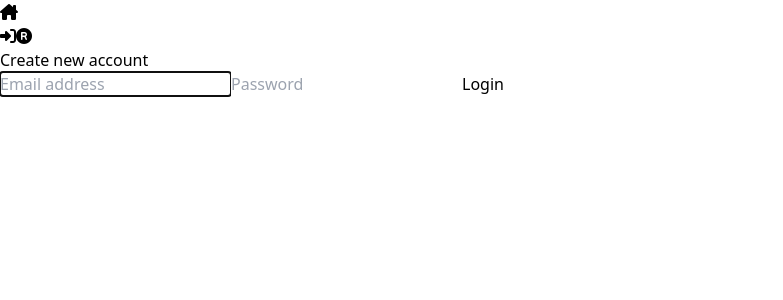
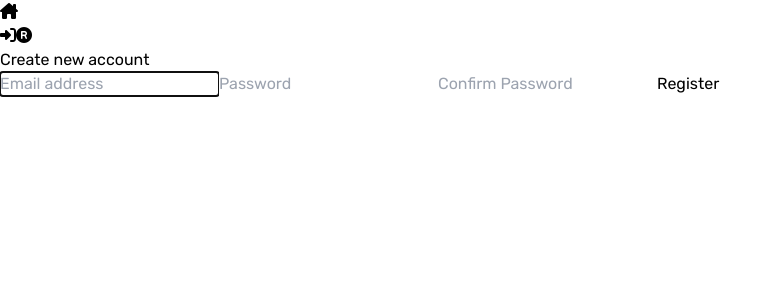
Before and after one commit to Ishrak-Adit07/MERN-Todo, a React (Vite) app in the folder client/: page /register in a window 1280 px wide. Shown: the top 300 px of the page, without its empty margins (0-783 px from the left). Built offline with nearby package versions, Linux system fonts and the light colour scheme.

Commit message:
Login and Register Fix

```diff
--- a/client/src/assets/app.css
+++ b/client/src/assets/app.css
@@ -1,3 +1,15 @@
+@import url('https://fonts.googleapis.com/css2?family=Rubik:wght@400;500;700&display=swap');
+@import url('https://fonts.googleapis.com/css2?family=Roboto:wght@100;300;400;500;700;900&family=Rubik:wght@400;500;700&display=swap');
+
+html,
+body,
+#root,
+.app{
+  height: 100%;
+  width: 100%;
+  font-family: "Rubik", sans-serif;
+}
+
 @tailwind base;
 @tailwind components;
 @tailwind utilities;
--- a/client/src/pages/users/Login.jsx
+++ b/client/src/pages/users/Login.jsx
@@ -3,44 +3,46 @@ import Alert from '../../components/Alert';
 
 const Login = () => {
 
-  //Error state
+  // Error state
   const [error, setError] = useState(null);
 
-  //Form data states
+  // Form data states
   const [email, setEmail] = useState("");
   const [password, setPassword] = useState("");
 
-  //Handle Log in
-  const handleLogin = (e) =>{
+  // Handle Log in
+  const handleLogin = (e) => {
     e.preventDefault();
+    console.log(email, password);
+
+    // setEmail("");
+    // setPassword("");
   }
-
 
   return (
     <section className="card">
 
         <h1 className="title">Login to your account</h1>
 
-        <form className='justify-center items-center h-screenitems-center'>
+        <form onSubmit={handleLogin} className="justify-center items-center h-screen">
 
             <input type="email"
                    placeholder="Email address"
                    className="input"
                    autoFocus
                    value={email}
-                   onChange={(e)=>{setEmail(e.target.value)}} />
+                   onChange={(e) => setEmail(e.target.value)} />
 
             <input type="password"
                    placeholder="Password"
                    className="input"
                    value={password}
-                   onChange={(e)=>setPassword(e.target.value)} />
+                   onChange={(e) => setPassword(e.target.value)} />
 
-            <button className="btn" onSubmit={(e)=>{handleLogin(e)}}>Login</button>
+            <button type="submit" className="btn">Login</button>
         </form>
 
         {error && <Alert msg={error}/>}
-
     </section>
   );
 }
--- a/client/src/pages/users/Register.jsx
+++ b/client/src/pages/users/Register.jsx
@@ -6,12 +6,23 @@ const Register = () => {
   const [error, setError] = useState(null);
 
   //Form data states
-  const [email, setEmail] = useState("");
-  const [password, setPassword] = useState("");
+  const [formData, setFormData] = useState({
+    email: "",
+    password: "",
+    confirmPassword: ""
+  })
 
-  //Handle Log in
+
+  //Handle Register
   const handleRegister = (e) =>{
     e.preventDefault();
+
+    console.log(formData);
+    // setFormData({
+    //   email:"",
+    //   password:"",
+    //   confirmPassword:""
+    // })
   }
 
 
@@ -20,22 +31,28 @@ const Register = () => {
 
         <h1 className="title">Create new account</h1>
 
-        <form className='justify-center items-center h-screenitems-center'>
+        <form onSubmit={handleRegister} className="justify-center items-center h-screen">
 
             <input type="email"
                    placeholder="Email address"
                    className="input"
                    autoFocus
-                   value={email}
-                   onChange={(e)=>{setEmail(e.target.value)}} />
+                   value={formData.email}
+                   onChange={(e)=>{setFormData({...formData, email: e.target.value})}} />
 
             <input type="password"
                    placeholder="Password"
                    className="input"
-                   value={password}
-                   onChange={(e)=>setPassword(e.target.value)} />
+                   value={formData.password}
+                   onChange={(e)=>{setFormData({...formData, password: e.target.value})}} />
 
-            <button className="btn" onSubmit={(e)=>{handleRegister(e)}}>Login</button>
+            <input type="password"
+                   placeholder="Confirm Password"
+                   className="input"
+                   value={formData.confirmPassword}
+                   onChange={(e)=>{setFormData({...formData, confirmPassword: e.target.value})}} />
+
+            <button type="submit" className="btn">Register</button>
         </form>
 
         {error && <Alert msg={error}/>}
```
